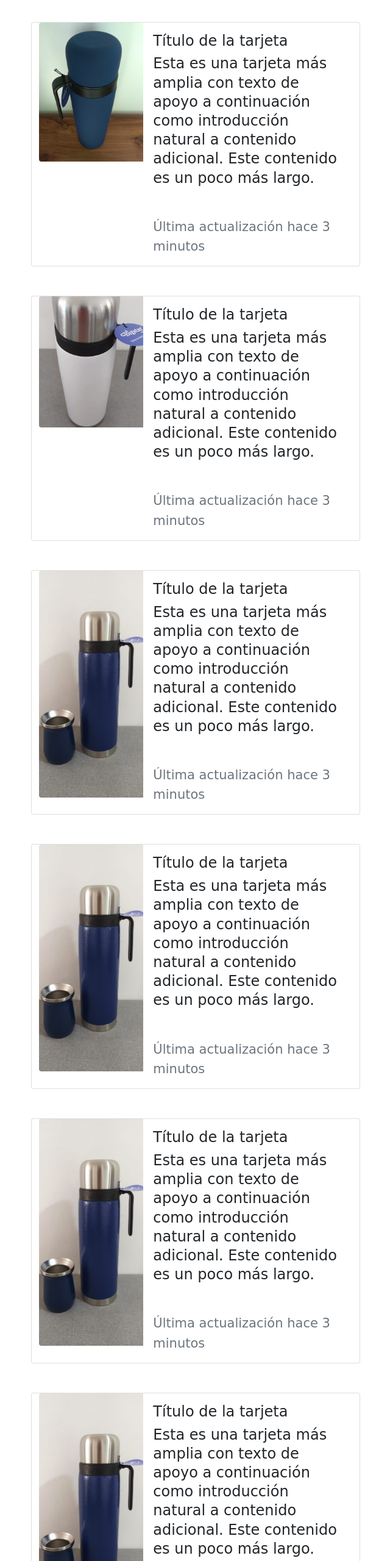
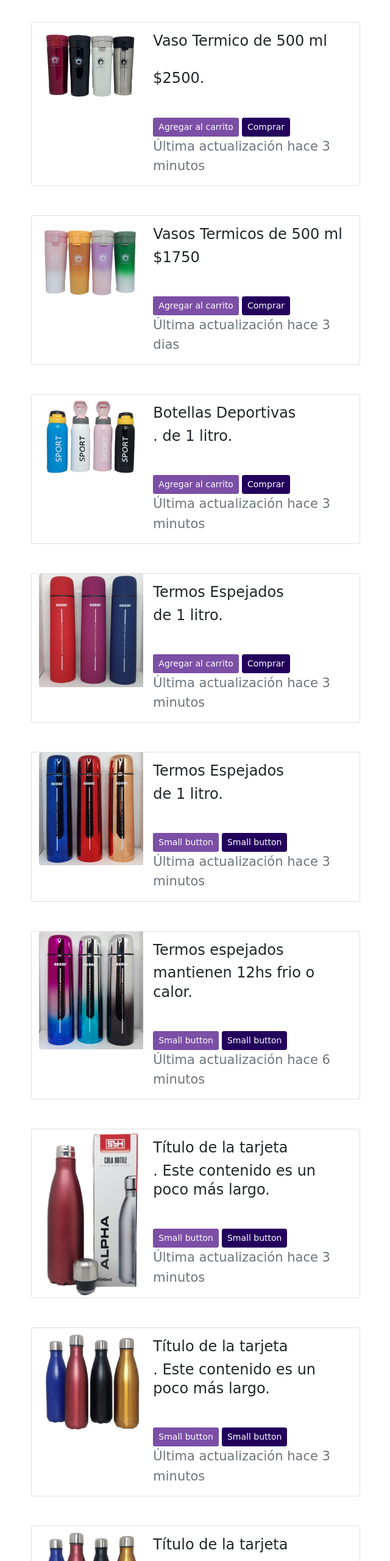
Before and after one commit to Brayam-88/sass, a website: page views/productos.html in a window 1280 px wide. Shown: the part 240-2800 px from the top of the page at 61% size, without its empty margins (55-695 px from the left). Drawn offline with nearby package versions, Linux system fonts and the light colour scheme; a web font is replaced by a local one.

Commit message:
act 4/08

```diff
--- a/views/productos.html
+++ b/views/productos.html
@@ -57,12 +57,15 @@
                 <div class="card mb-3 m-md-4" style="max-width: 540px;">
                     <div class="row g-0">
                         <div class="col-md-4">
-                            <img src="../img/imagenes termos/termo azul engomado1.jpeg" class="img-fluid rounded-start" alt="...">
+                            <img src="../img/productos2/img1.jpeg" class="img-fluid rounded-start" alt="...">
                         </div>
                         <div class="col-md-8">
                             <div class="card-body">
-                                <h5 class="card-title">Título de la tarjeta</h5>
-                                <p class="card-text">Esta es una tarjeta más amplia con texto de apoyo a continuación como introducción natural a contenido adicional. Este contenido es un poco más largo.</p>
+                                <h5 class="card-title">Vaso Termico de 500 ml</h5>
+                                <br>
+                                <p class="card-text"> $2500.</p>
+                                <button type="button" class="btn btn-primary btn-sm">Agregar al carrito</button>
+                                <button type="button" class="btn btn-secondary btn-sm">Comprar</button>
                                 <p class="card-text"><small class="text-muted">Última actualización hace 3 minutos</small></p>
                             </div>
                         </div>
@@ -71,12 +74,66 @@
                 <div class="card mb-3 m-md-4" style="max-width: 540px;">
                     <div class="row g-0">
                         <div class="col-md-4">
-                            <img src="../img/imagenes termos/termo blanco mate1.jpeg" class="img-fluid rounded-start" alt="...">
+                            <img src="../img/productos2/Originals/WhatsApp Image 2022-07-27 at 1.05.25 AM (2).jpeg" class="img-fluid rounded-start" alt="...">
                         </div>
                         <div class="col-md-8">
                             <div class="card-body">
-                                <h5 class="card-title">Título de la tarjeta</h5>
-                                <p class="card-text">Esta es una tarjeta más amplia con texto de apoyo a continuación como introducción natural a contenido adicional. Este contenido es un poco más largo.</p>
+                                <h5 class="card-title">Vasos Termicos de 500 ml</h5>
+                                <p class="card-text"> $1750</p>
+                                <button type="button" class="btn btn-primary btn-sm">Agregar al carrito</button>
+                                <button type="button" class="btn btn-secondary btn-sm">Comprar</button>
+                                <p class="card-text"><small class="text-muted">Última actualización hace 3 dias</small></p>
+                            </div>
+                        </div>
+                    </div>
+                </div>
+                <div class="card mb-3 m-md-4" style="max-width: 540px;">
+                    <div class="row g-0">
+                        <div class="col-md-4">
+                            <img src="../img/productos2/img3.jpeg" class="img-fluid rounded-start" alt="...">
+                        </div>
+                        <div class="col-md-8">
+                            <div class="card-body">
+                                <h5 class="card-title">Botellas Deportivas </h5>
+                                <p class="card-text">. de 1 litro.</p>
+                                <button type="button" class="btn btn-primary btn-sm">Agregar al carrito</button>
+                                <button type="button" class="btn btn-secondary btn-sm">Comprar</button>
+                                <p class="card-text"><small class="text-muted">Última actualización hace 3 minutos</small></p>
+
+                            </div>
+                        </div>
+                    </div>
+                </div>
+                <div class="card mb-3 m-md-4" style="max-width: 540px;">
+                    <div class="row g-0">
+                        <div class="col-md-4">
+                            <img src="../img/productos2/img4.jpeg" class="img-fluid rounded-start" alt="...">
+                        </div>
+                        <div class="col-md-8">
+                            <div class="card-body">
+                                <h5 class="card-title">Termos Espejados</h5>
+                                <p class="card-text"> de 1 litro.</p>
+                                <button type="button" class="btn btn-primary btn-sm">Agregar al carrito</button>
+                                <button type="button" class="btn btn-secondary btn-sm">Comprar</button>
+                                <p class="card-text"><small class="text-muted">Última actualización hace 3 minutos</small></p>
+
+
+                            </div>
+                        </div>
+                    </div>
+                </div>
+
+                <div class="card mb-3 m-md-4" style="max-width: 540px;">
+                    <div class="row g-0">
+                        <div class="col-md-4">
+                            <img src="../img/productos2/img5.jpeg" class="img-fluid rounded-start" alt="...">
+                        </div>
+                        <div class="col-md-8">
+                            <div class="card-body">
+                                <h5 class="card-title">Termos Espejados</h5>
+                                <p class="card-text">de 1 litro.</p>
+                                <button type="button" class="btn btn-primary btn-sm">Small button</button>
+                                <button type="button" class="btn btn-secondary btn-sm">Small button</button>
                                 <p class="card-text"><small class="text-muted">Última actualización hace 3 minutos</small></p>
                             </div>
                         </div>
@@ -85,13 +142,15 @@
                 <div class="card mb-3 m-md-4" style="max-width: 540px;">
                     <div class="row g-0">
                         <div class="col-md-4">
-                            <img src="../img/imagenes termos/termo y mate azul.jpeg" class="img-fluid rounded-start" alt="...">
+                            <img src="../img/productos2/img6.jpeg" class="img-fluid rounded-start" alt="...">
                         </div>
                         <div class="col-md-8">
                             <div class="card-body">
-                                <h5 class="card-title">Título de la tarjeta</h5>
-                                <p class="card-text">Esta es una tarjeta más amplia con texto de apoyo a continuación como introducción natural a contenido adicional. Este contenido es un poco más largo.</p>
-                                <p class="card-text"><small class="text-muted">Última actualización hace 3 minutos</small></p>
+                                <h5 class="card-title">Termos espejados</h5>
+                                <p class="card-text">mantienen 12hs frio o calor.</p>
+                                <button type="button" class="btn btn-primary btn-sm">Small button</button>
+                                <button type="button" class="btn btn-secondary btn-sm">Small button</button>
+                                <p class="card-text"><small class="text-muted">Última actualización hace 6 minutos</small></p>
                             </div>
                         </div>
                     </div>
@@ -99,55 +158,14 @@
                 <div class="card mb-3 m-md-4" style="max-width: 540px;">
                     <div class="row g-0">
                         <div class="col-md-4">
-                            <img src="../img/imagenes termos/termo y mate azul.jpeg" class="img-fluid rounded-start" alt="...">
+                            <img src="../img/productos2/img7.jpeg" class="img-fluid rounded-start" alt="...">
                         </div>
                         <div class="col-md-8">
                             <div class="card-body">
                                 <h5 class="card-title">Título de la tarjeta</h5>
-                                <p class="card-text">Esta es una tarjeta más amplia con texto de apoyo a continuación como introducción natural a contenido adicional. Este contenido es un poco más largo.</p>
-                                <p class="card-text"><small class="text-muted">Última actualización hace 3 minutos</small></p>
-                            </div>
-                        </div>
-                    </div>
-                </div>
-
-                <div class="card mb-3 m-md-4" style="max-width: 540px;">
-                    <div class="row g-0">
-                        <div class="col-md-4">
-                            <img src="../img/imagenes termos/termo y mate azul.jpeg" class="img-fluid rounded-start" alt="...">
-                        </div>
-                        <div class="col-md-8">
-                            <div class="card-body">
-                                <h5 class="card-title">Título de la tarjeta</h5>
-                                <p class="card-text">Esta es una tarjeta más amplia con texto de apoyo a continuación como introducción natural a contenido adicional. Este contenido es un poco más largo.</p>
-                                <p class="card-text"><small class="text-muted">Última actualización hace 3 minutos</small></p>
-                            </div>
-                        </div>
-                    </div>
-                </div>
-                <div class="card mb-3 m-md-4" style="max-width: 540px;">
-                    <div class="row g-0">
-                        <div class="col-md-4">
-                            <img src="../img/imagenes termos/termo y mate azul.jpeg" class="img-fluid rounded-start" alt="...">
-                        </div>
-                        <div class="col-md-8">
-                            <div class="card-body">
-                                <h5 class="card-title">Título de la tarjeta</h5>
-                                <p class="card-text">Esta es una tarjeta más amplia con texto de apoyo a continuación como introducción natural a contenido adicional. Este contenido es un poco más largo.</p>
-                                <p class="card-text"><small class="text-muted">Última actualización hace 3 minutos</small></p>
-                            </div>
-                        </div>
-                    </div>
-                </div>
-                <div class="card mb-3 m-md-4" style="max-width: 540px;">
-                    <div class="row g-0">
-                        <div class="col-md-4">
-                            <img src="../img/imagenes termos/termo y mate azul.jpeg" class="img-fluid rounded-start" alt="...">
-                        </div>
-                        <div class="col-md-8">
-                            <div class="card-body">
-                                <h5 class="card-title">Título de la tarjeta</h5>
-                                <p class="card-text">Esta es una tarjeta más amplia con texto de apoyo a continuación como introducción natural a contenido adicional. Este contenido es un poco más largo.</p>
+                                <p class="card-text">. Este contenido es un poco más largo.</p>
+                                <button type="button" class="btn btn-primary btn-sm">Small button</button>
+                                <button type="button" class="btn btn-secondary btn-sm">Small button</button>
                                 <p class="card-text"><small class="text-muted">Última actualización hace 3 minutos</small></p>
                             </div>
                         </div>
@@ -156,12 +174,62 @@
                 <div class="card mb-3 m-md-4" style="max-width: 540px; ">
                     <div class="row g-0">
                         <div class="col-md-4">
-                            <img src="../img/imagenes termos/termo y mate azul.jpeg" class="img-fluid rounded-start" alt="...">
+                            <img src="../img/productos2/img8.jpeg" class="img-fluid rounded-start" alt="...">
                         </div>
                         <div class="col-md-8">
                             <div class="card-body">
                                 <h5 class="card-title">Título de la tarjeta</h5>
-                                <p class="card-text">Esta es una tarjeta más amplia con texto de apoyo a continuación como introducción natural a contenido adicional. Este contenido es un poco más largo.</p>
+                                <p class="card-text">. Este contenido es un poco más largo.</p>
+                                <button type="button" class="btn btn-primary btn-sm">Small button</button>
+                                <button type="button" class="btn btn-secondary btn-sm">Small button</button>
+                                <p class="card-text"><small class="text-muted">Última actualización hace 3 minutos</small></p>
+                            </div>
+                        </div>
+                    </div>
+                </div>
+                <div class="card mb-3 m-md-4" style="max-width: 540px; ">
+                    <div class="row g-0">
+                        <div class="col-md-4">
+                            <img src="../img/productos2/img8.jpeg" class="img-fluid rounded-start" alt="...">
+                        </div>
+                        <div class="col-md-8">
+                            <div class="card-body">
+                                <h5 class="card-title">Título de la tarjeta</h5>
+                                <p class="card-text">. Este contenido es un poco más largo.</p>
+                                <button type="button" class="btn btn-primary btn-sm">Small button</button>
+                                <button type="button" class="btn btn-secondary btn-sm">Small button</button>
+                                <p class="card-text"><small class="text-muted">Última actualización hace 3 minutos</small></p>
+                            </div>
+                        </div>
+                    </div>
+                </div>
+                <div class="card mb-3 m-md-4" style="max-width: 540px; ">
+                    <div class="row g-0">
+                        <div class="col-md-4">
+                            <img src="../img/productos2/img8.jpeg" class="img-fluid rounded-start" alt="...">
+                        </div>
+                        <div class="col-md-8">
+                            <div class="card-body">
+                                <h5 class="card-title">Título de la tarjeta</h5>
+                                <p class="card-text">. Este contenido es un poco más largo.</p>
+                                <button type="button" class="btn btn-primary btn-sm">Small button</button>
+                                <button type="button" class="btn btn-secondary btn-sm">Small button</button>
+                                <p class="card-text"><small class="text-muted">Última actualización hace 3 minutos</small></p>
+                            </div>
+                        </div>
+                    </div>
+                </div>
+                <div class="card mb-3 m-md-4" style="max-width: 540px; ">
+                    <div class="row g-0">
+                        <div class="col-md-4">
+                            <img src="../img/productos2/img8.jpeg" class="img-fluid rounded-start" alt="...">
+                        </div>
+                        <div class="col-md-8">
+                            <div class="card-body">
+                                <h5 class="card-title">Título de la tarjeta</h5>
+                                <p class="card-text">. Este contenido es un poco más largo.</p>
+                                <button type="button" class="btn btn-primary btn-sm">Small button</button>
+                                <button type="button" class="btn btn-secondary btn-sm">Small button</button>
                                 <p class="card-text"><small class="text-muted">Última actualización hace 3 minutos</small></p>
                             </div>
                         </div>
@@ -170,17 +238,17 @@
 
             </div>
             <h3 class="text-center">Recien Ingresados</h3>
-            <div class="row">
+            <div class="row ">
                 <div id="carouselExampleControls" class="carousel slide" data-bs-ride="carousel">
-                    <div class="carousel-inner">
+                    <div class="carousel-inner ">
                         <div class="carousel-item active">
-                            <img src="../img/imagenes termos/480/termo blanco mate1.jpeg" class="d-block w-100" alt="...">
+                            <img src="../img/imagenes termos/480/termo blanco mate1.jpeg" class="d-block mh-800" style="min-height: 600px" alt="...">
                         </div>
                         <div class="carousel-item">
-                            <img src="../img/imagenes termos/480/termo rosa engomado1.jpeg" class="d-block w-100" alt="...">
+                            <img src="../img/imagenes termos/480/termo rosa engomado1.jpeg" class="d-block mh-800" alt="...">
                         </div>
                         <div class="carousel-item">
-                            <img src="../img/imagenes termos/480/termo rosa mate1.jpeg" class="d-block w-100" alt="...">
+                            <img src="../img/imagenes termos/480/termo rosa mate1.jpeg" class="d-block mh-800" alt="...">
                         </div>
                     </div>
                     <button class="carousel-control-prev" type="button" data-bs-target="#carouselExampleControls" data-bs-slide="prev">
```
Also changed, not shown: index.html (+13 -13 lines), scss/_contenido.scss (+13 -2 lines), views/nosotros.html (+3 -3 lines), css/main.css, img/productos2/img1.jpeg (renamed from img/productos2/WhatsApp Image 2022-07-27 at 1.05.25 AM (1).jpeg), img/productos2/img3.jpeg (renamed from img/productos2/WhatsApp Image 2022-07-27 at 1.05.24 AM (1).jpeg), img/productos2/img4.jpeg (renamed from img/productos2/WhatsApp Image 2022-07-27 at 1.05.28 AM (3).jpeg), img/productos2/img5.jpeg (renamed from img/productos2/WhatsApp Image 2022-07-27 at 1.05.29 AM (1).jpeg), img/productos2/img6.jpeg (renamed from img/productos2/WhatsApp Image 2022-07-27 at 1.05.29 AM (2).jpeg), img/productos2/img7.jpeg (renamed from img/productos2/WhatsApp Image 2022-07-27 at 1.05.27 AM (1).jpeg), img/productos2/img8.jpeg (renamed from img/productos2/WhatsApp Image 2022-07-27 at 1.05.27 AM (2).jpeg), 2 other files.
